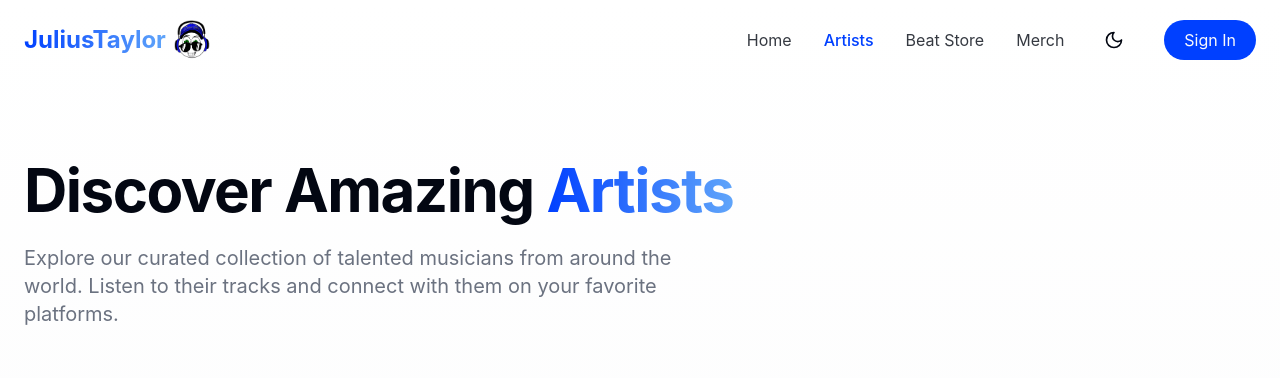
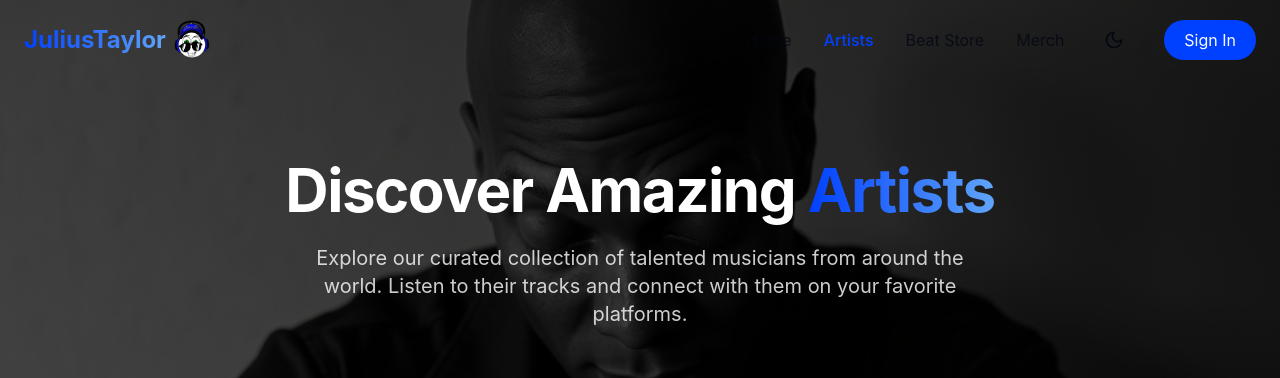
Before and after one commit to jtaylormusicnow/juliustaylor-harmony-hub, a React (Vite) app: page /artists in a window 1280 px wide. Shown: the top 378 px of the page. Built offline with nearby package versions, Linux system fonts and the light colour scheme.

Commit message:
Update artist banner image
Use provided photo for artist banner and center text.

```diff
--- a/src/pages/Artists.tsx
+++ b/src/pages/Artists.tsx
@@ -111,14 +111,23 @@ const Artists = () => {
     <div className="min-h-screen flex flex-col">
       <Navbar />
 
-      {/* Hero Section */}
-      <section className="pt-32 pb-16 md:py-40 bg-gradient-to-b from-background to-secondary/20">
-        <div className="container mx-auto px-6">
-          <div className="max-w-3xl">
-            <h1 className="text-4xl md:text-5xl lg:text-6xl font-display font-bold mb-6">
+      {/* Hero Section with New Banner */}
+      <section className="relative pt-32 pb-16 md:py-40 overflow-hidden">
+        <div className="absolute inset-0 z-0">
+          <div className="absolute inset-0 bg-black/70 z-10" />
+          <img
+            src="/lovable-uploads/d35ce910-7ebb-4e24-a8d2-a8459dc62021.png"
+            alt="Artist Profile"
+            className="w-full h-full object-cover"
+          />
+        </div>
+
+        <div className="container mx-auto px-6 relative z-10">
+          <div className="max-w-3xl mx-auto text-center">
+            <h1 className="text-4xl md:text-5xl lg:text-6xl font-display font-bold mb-6 text-white">
               Discover Amazing <span className="text-gradient">Artists</span>
             </h1>
-            <p className="text-xl text-muted-foreground mb-8 max-w-2xl">
+            <p className="text-xl text-white/80 mb-8 max-w-2xl mx-auto">
               Explore our curated collection of talented musicians from around the world. Listen to their tracks and connect with them on your favorite platforms.
             </p>
           </div>
```
Also changed, not shown: public/lovable-uploads/d35ce910-7ebb-4e24-a8d2-a8459dc62021.png (added).
